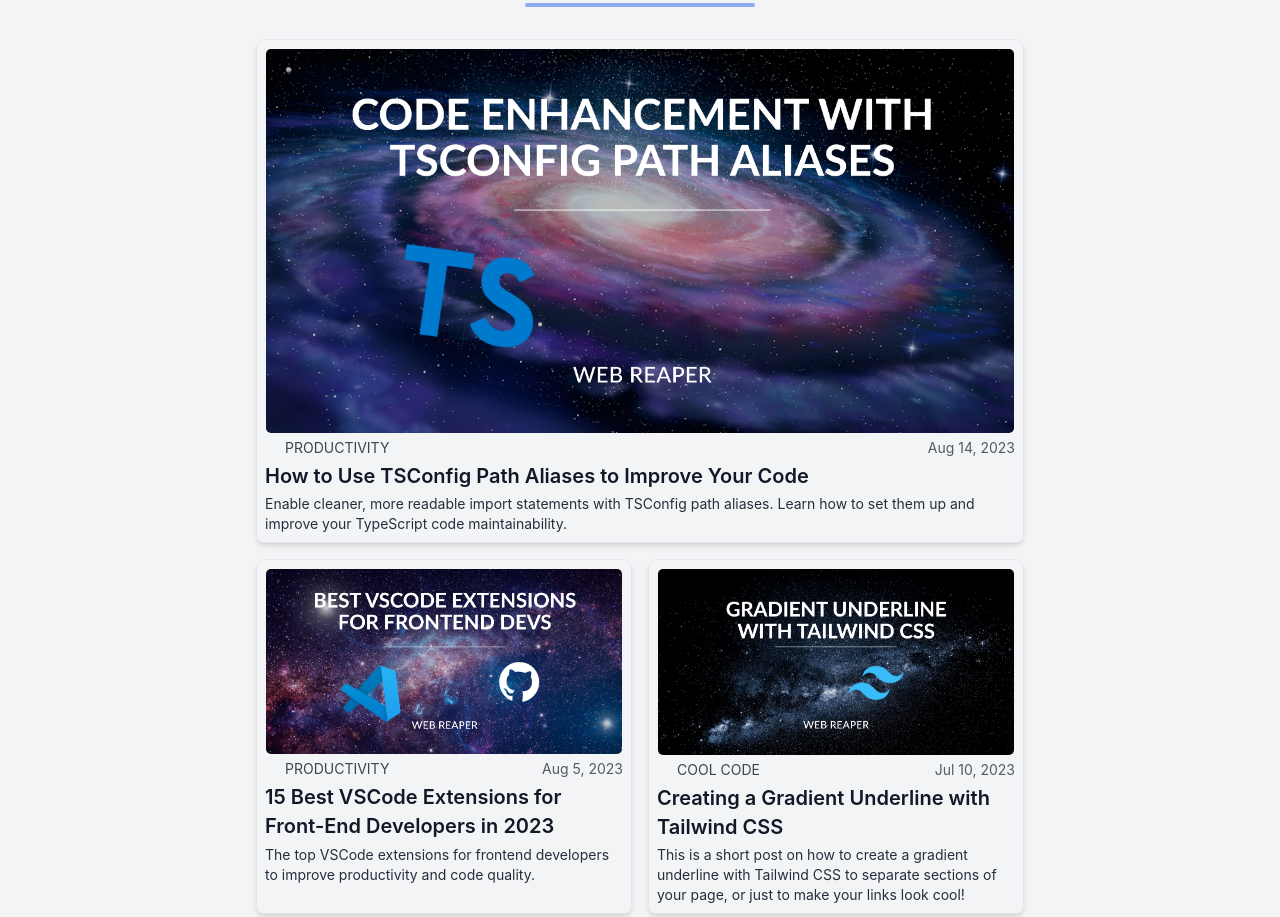
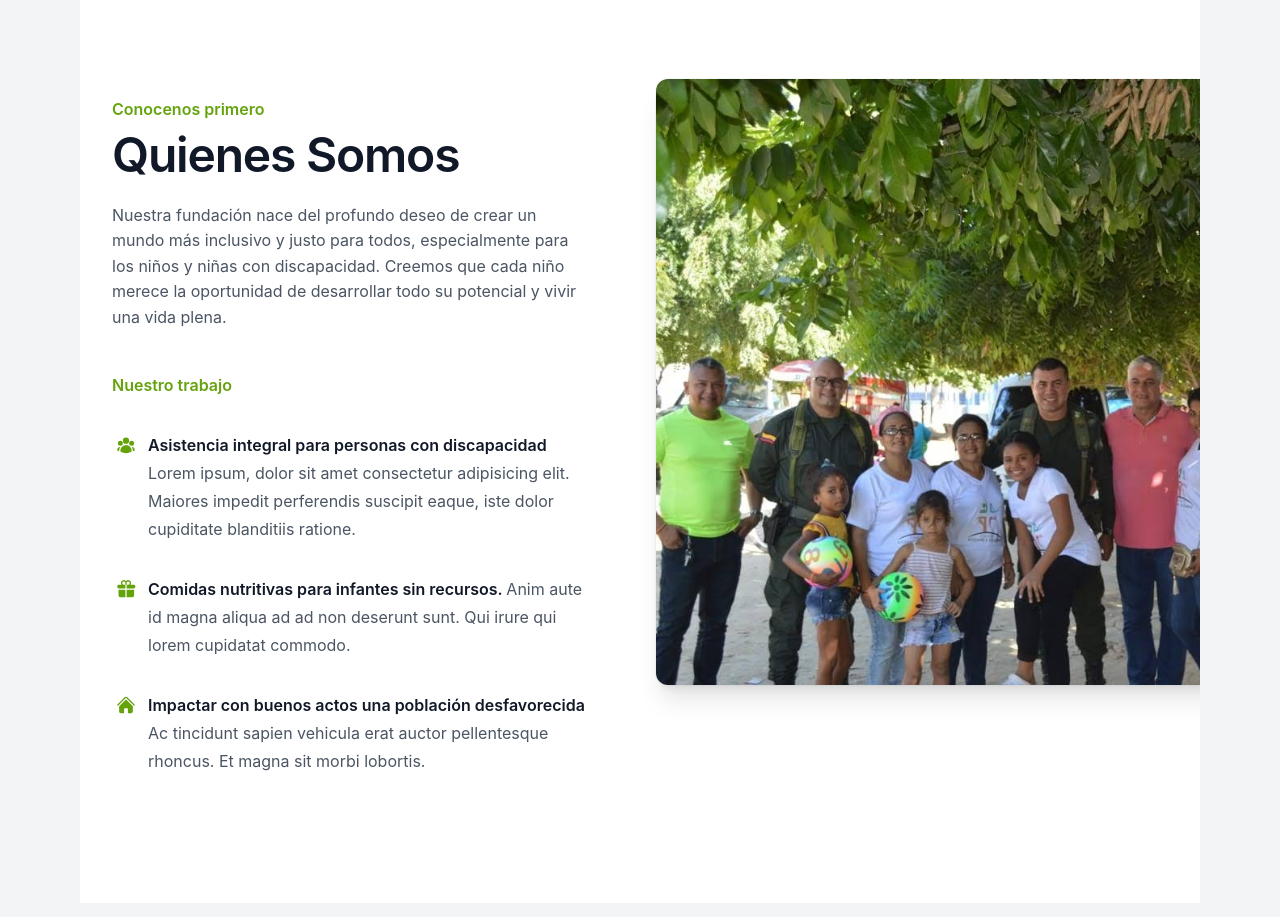
Before and after one commit to wape30/fundayudame, an Astro site: page / in a window 1280 px wide. Shown: the part 799-1716 px from the top of the page. Built offline with nearby package versions, Linux system fonts and the light colour scheme; Astro itself is replaced by a stand-in of ours; some packages are replaced by stand-ins of ours; some icons are missing; a web font is replaced by a local one.

Commit message:
Update section features for landing page

```diff
--- a/src/components/Nav/Nav.astro
+++ b/src/components/Nav/Nav.astro
@@ -36,7 +36,7 @@ interface Props {
 								navData.map((navItem) =>
 									"dropdown" in navItem ? (
 										// non-mobile dropdown menu
-										<NavDropdown navItem={navItem} />
+										<NavDropdown navItem={navItem}/>
 									) : (
 										// normal nav link
 										<NavLink {navItem} />
--- a/src/components/Nav/NavDropdown/NavDropdown.astro
+++ b/src/components/Nav/NavDropdown/NavDropdown.astro
@@ -15,7 +15,7 @@ const { navItem } = Astro.props as Props;
 <!-- non-mobile dropdown menu -->
 <li class="dropdown group relative">
 	<button
-		class="primary-focus flex items-center gap-1 px-3 py-2 font-medium transition hover:text-primary-700"
+		class="lime-focus flex items-center gap-1 px-3 py-2 font-medium transition hover:text-lime-700"
 		type="button"
 		aria-label={`${navItem.text} dropdown menu`}
 	>
--- a/src/components/Nav/NavLink.astro
+++ b/src/components/Nav/NavLink.astro
@@ -16,7 +16,7 @@ const { text, link, newTab = false } = navItem;
 <li>
 	<a
 		class:list={[
-			`primary-focus relative block w-full px-4 py-2 font-medium transition hover:text-primary-700 ${className}`,
+			`lime-focus relative block w-full px-4 py-2 font-medium transition hover:text-lime-700 ${className}`,
 			{
 				// styling for current active page link
 				"text-base-600": Astro.url.pathname === link,
--- a/src/components/SiteLogo/SiteLogo.astro
+++ b/src/components/SiteLogo/SiteLogo.astro
@@ -11,11 +11,11 @@ import logo from "@images/logo.png";
 <a class="primary-focus flex items-center align-middle" href="/" aria-label="Home" class="">
 	<Image
 		src={logo}
-		alt="Cosmic Themes logo"
+		alt="Fundacion Logo"
 		loading="eager"
 		width={100}
 		height={100}
 		class="h-35 w-35"
 	/>
-	<div class="text-2xl font-semibold">{siteData.name}</div>
+	<div class="xl:text-2xl md:text-md font-semibold ml-2">{siteData.name}</div>
 </a>
--- /dev/null
+++ b/src/components/Specs/Features.astro
@@ -0,0 +1,60 @@
+---
+import hero from "@images/hero.jpg";
+import { Image } from "astro:assets";
+---
+<div class="overflow-hidden bg-white py-24 sm:py-32">
+    <div class="mx-auto max-w-7xl px-6 lg:px-8">
+      <div class="mx-auto grid max-w-2xl grid-cols-1 gap-x-8 gap-y-16 sm:gap-y-20 lg:mx-0 lg:max-w-none lg:grid-cols-2">
+        <div class="lg:pr-8 lg:pt-4">
+          <div class="lg:max-w-lg">
+            <h2 class="text-base/7 font-semibold text-lime-600">Conocenos primero</h2>
+            <p class="mt-2 text-pretty text-2xl font-semibold tracking-tight text-gray-900 sm:text-5xl">Quienes Somos</p>
+            <p class="mt-6 text-lg/12 text-gray-600">Nuestra fundación nace del profundo deseo de crear un mundo más inclusivo y justo para todos, especialmente para los niños y niñas con discapacidad. Creemos que cada niño merece la oportunidad de desarrollar todo su potencial y vivir una vida plena.</p>
+            <dl class="mt-10 max-w-xl space-y-8 text-base/7 text-gray-600 lg:max-w-none">
+                <h2 class="text-base/7 font-semibold text-lime-600">Nuestro trabajo</h2>
+                <div class="relative pl-9">
+                <dt class="inline font-semibold text-gray-900">
+                  <svg xmlns="http://www.w3.org/2000/svg" viewBox="0 0 24 24" fill="currentColor" aria-hidden="true" data-slot="icon" class="absolute left-1 top-1 size-5 text-lime-600">
+                    <path fill="evenodd" d="M8.25 6.75a3.75 3.75 0 1 1 7.5 0 3.75 3.75 0 0 1-7.5 0ZM15.75 9.75a3 3 0 1 1 6 0 3 3 0 0 1-6 0ZM2.25 9.75a3 3 0 1 1 6 0 3 3 0 0 1-6 0ZM6.31 15.117A6.745 6.745 0 0 1 12 12a6.745 6.745 0 0 1 6.709 7.498.75.75 0 0 1-.372.568A12.696 12.696 0 0 1 12 21.75c-2.305 0-4.47-.612-6.337-1.684a.75.75 0 0 1-.372-.568 6.787 6.787 0 0 1 1.019-4.38Z" clipRule="evenodd" />
+                    <path d="M5.082 14.254a8.287 8.287 0 0 0-1.308 5.135 9.687 9.687 0 0 1-1.764-.44l-.115-.04a.563.563 0 0 1-.373-.487l-.01-.121a3.75 3.75 0 0 1 3.57-4.047ZM20.226 19.389a8.287 8.287 0 0 0-1.308-5.135 3.75 3.75 0 0 1 3.57 4.047l-.01.121a.563.563 0 0 1-.373.486l-.115.04c-.567.2-1.156.349-1.764.441Z" />
+                  </svg>
+
+                  Asistencia integral para personas con discapacidad
+                </dt>
+                <dd class="inline">Lorem ipsum, dolor sit amet consectetur adipisicing elit. Maiores impedit perferendis suscipit eaque, iste dolor cupiditate blanditiis ratione.</dd>
+              </div>
+              <div class="relative pl-9">
+                <dt class="inline font-semibold text-gray-900">
+                    <svg xmlns="http://www.w3.org/2000/svg" viewBox="0 0 24 24" fill="currentColor" class="absolute left-1 top-1 size-5 text-lime-600">
+                        <path d="M9.375 3a1.875 1.875 0 0 0 0 3.75h1.875v4.5H3.375A1.875 1.875 0 0 1 1.5 9.375v-.75c0-1.036.84-1.875 1.875-1.875h3.193A3.375 3.375 0 0 1 12 2.753a3.375 3.375 0 0 1 5.432 3.997h3.943c1.035 0 1.875.84 1.875 1.875v.75c0 1.036-.84 1.875-1.875 1.875H12.75v-4.5h1.875a1.875 1.875 0 1 0-1.875-1.875V6.75h-1.5V4.875C11.25 3.839 10.41 3 9.375 3ZM11.25 12.75H3v6.75a2.25 2.25 0 0 0 2.25 2.25h6v-9ZM12.75 12.75v9h6.75a2.25 2.25 0 0 0 2.25-2.25v-6.75h-9Z" />
+                    </svg>
+
+                  Comidas nutritivas para infantes sin recursos.
+                </dt>
+                <dd class="inline">Anim aute id magna aliqua ad ad non deserunt sunt. Qui irure qui lorem cupidatat commodo.</dd>
+              </div>
+              <div class="relative pl-9">
+                <dt class="inline font-semibold text-gray-900">
+                    <svg xmlns="http://www.w3.org/2000/svg" viewBox="0 0 24 24" fill="currentColor" class="absolute left-1 top-1 size-5 text-lime-600">
+                        <path d="M11.47 3.841a.75.75 0 0 1 1.06 0l8.69 8.69a.75.75 0 1 0 1.06-1.061l-8.689-8.69a2.25 2.25 0 0 0-3.182 0l-8.69 8.69a.75.75 0 1 0 1.061 1.06l8.69-8.689Z" />
+                        <path d="m12 5.432 8.159 8.159c.03.03.06.058.091.086v6.198c0 1.035-.84 1.875-1.875 1.875H15a.75.75 0 0 1-.75-.75v-4.5a.75.75 0 0 0-.75-.75h-3a.75.75 0 0 0-.75.75V21a.75.75 0 0 1-.75.75H5.625a1.875 1.875 0 0 1-1.875-1.875v-6.198a2.29 2.29 0 0 0 .091-.086L12 5.432Z" />
+                      </svg>
+
+                  Impactar con buenos actos una población desfavorecida
+                </dt>
+                <dd class="inline">Ac tincidunt sapien vehicula erat auctor pellentesque rhoncus. Et magna sit morbi lobortis.</dd>
+              </div>
+            </dl>
+          </div>
+        </div>
+        <Image
+		src={hero}
+		alt="Fundacion Hero"
+		loading="eager"
+		width={2432}
+		height={1442}
+		class="w-[48rem] max-w-none rounded-xl shadow-xl ring-1 ring-gray-400/10 sm:w-[57rem] md:-ml-4 lg:-ml-0"
+	    />
+      </div>
+    </div>
+  </div>
--- a/src/config/navData.json.ts
+++ b/src/config/navData.json.ts
@@ -24,8 +24,8 @@ export type navItem = navLinkItem | navDropdownItem;
 // note: 1 level of dropdown is supported
 const navConfig: navItem[] = [
 	{
-		text: "Blog",
-		link: "/blog/",
+		text: "Inicio",
+		link: "/",
 	},
 	{
 		// get the categories used in blog posts, to put into a navbar dropdown
--- a/src/pages/index.astro
+++ b/src/pages/index.astro
@@ -8,6 +8,7 @@ import BaseLayout from "@layouts/BaseLayout.astro";
 import Hero from "@components/Hero/Hero.astro";
 import Button from "@components/Button/Button.astro";
 import PostCard from "@components/PostCard/PostCard.astro";
+import Features from "@components/Specs/Features.astro"
 
 // utils
 import { getAllPosts, formatPosts } from "@js/blogUtils";
@@ -21,7 +22,10 @@ const recentPosts = formatPosts(posts, { limit: 3 });
 
 <BaseLayout title={siteData.title} description={siteData.description}>
 	<Hero />
+
+
 	<div class="container mt-10">
+		<Features />
 		<!-- Recent blogs -->
 		<div class="mx-auto max-w-3xl md:mt-12">
 			<h2 class="h2 text-center">Recent Blog Posts</h2>
--- a/tailwind.config.cjs
+++ b/tailwind.config.cjs
@@ -11,7 +11,7 @@ module.exports = {
 			md: "768px",
 			lg: "1024px",
 			xl: "1280px",
-			"2xl": "1536px",
+			'2xl': "1536px",
 		},
 		container: {
 			center: true, // does mx-auto on all containers by default
```
Also changed, not shown: firebase.json (added), 2 other files.
